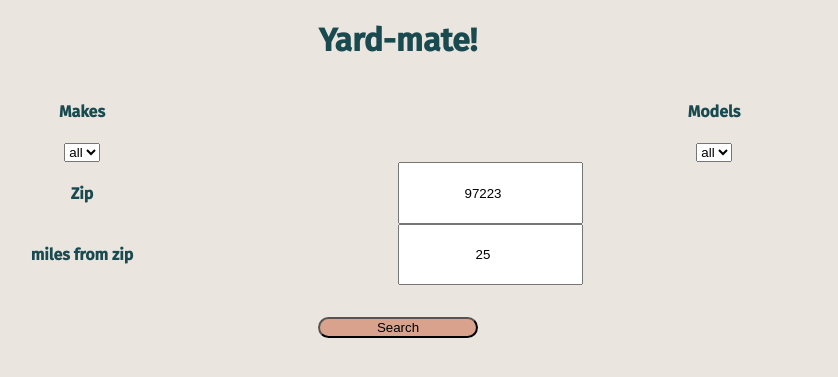
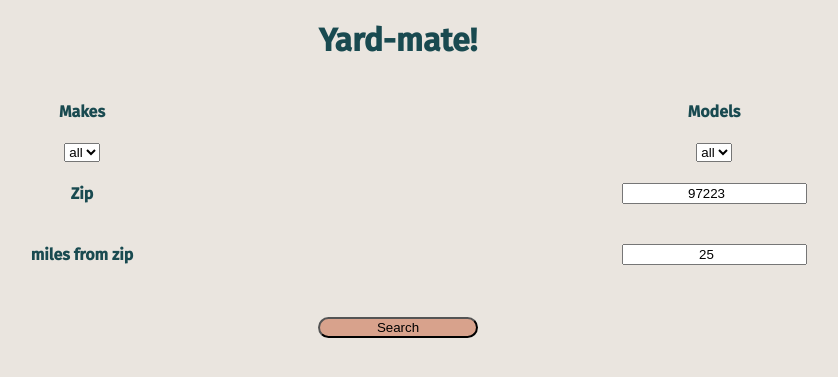
Before and after one commit to Calen-Ray/Yard-mate, a Django app: page / in a window 1280 px wide. Shown: the top 377 px of the page, without its empty margins (242-1080 px from the left). Run offline with Django 4.2, Linux system fonts and the light colour scheme; data that the repository does not hold is empty; some libraries are stand-ins or nearby versions.

Commit message:
added files

```diff
--- a/static/style.css
+++ b/static/style.css
@@ -64,6 +64,7 @@ box-shadow: 5px 5px 5px #0c2431;
 
 .searches input {
     width: fit-content;
+    place-self: center;
 }
 
 button:hover {
```
